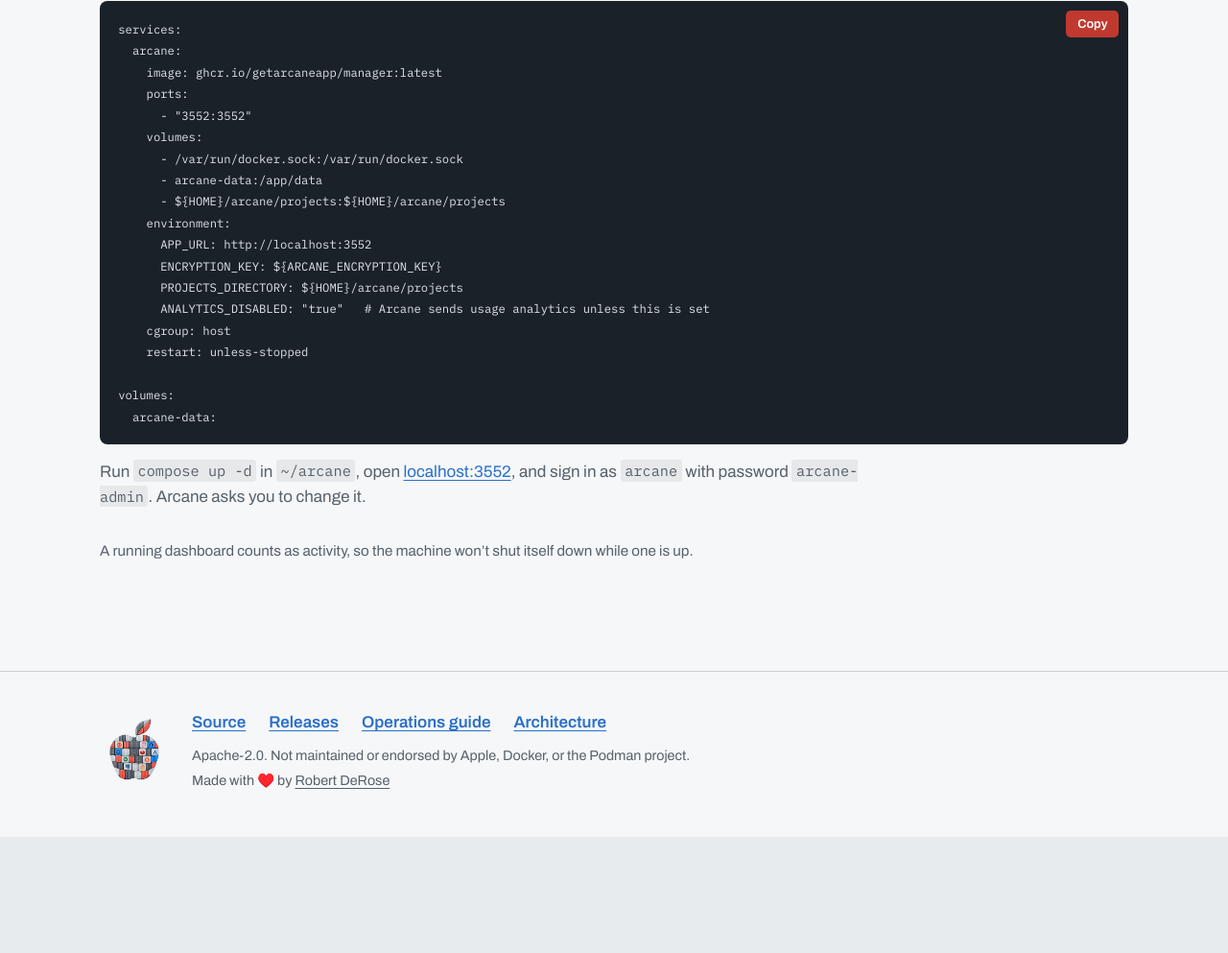
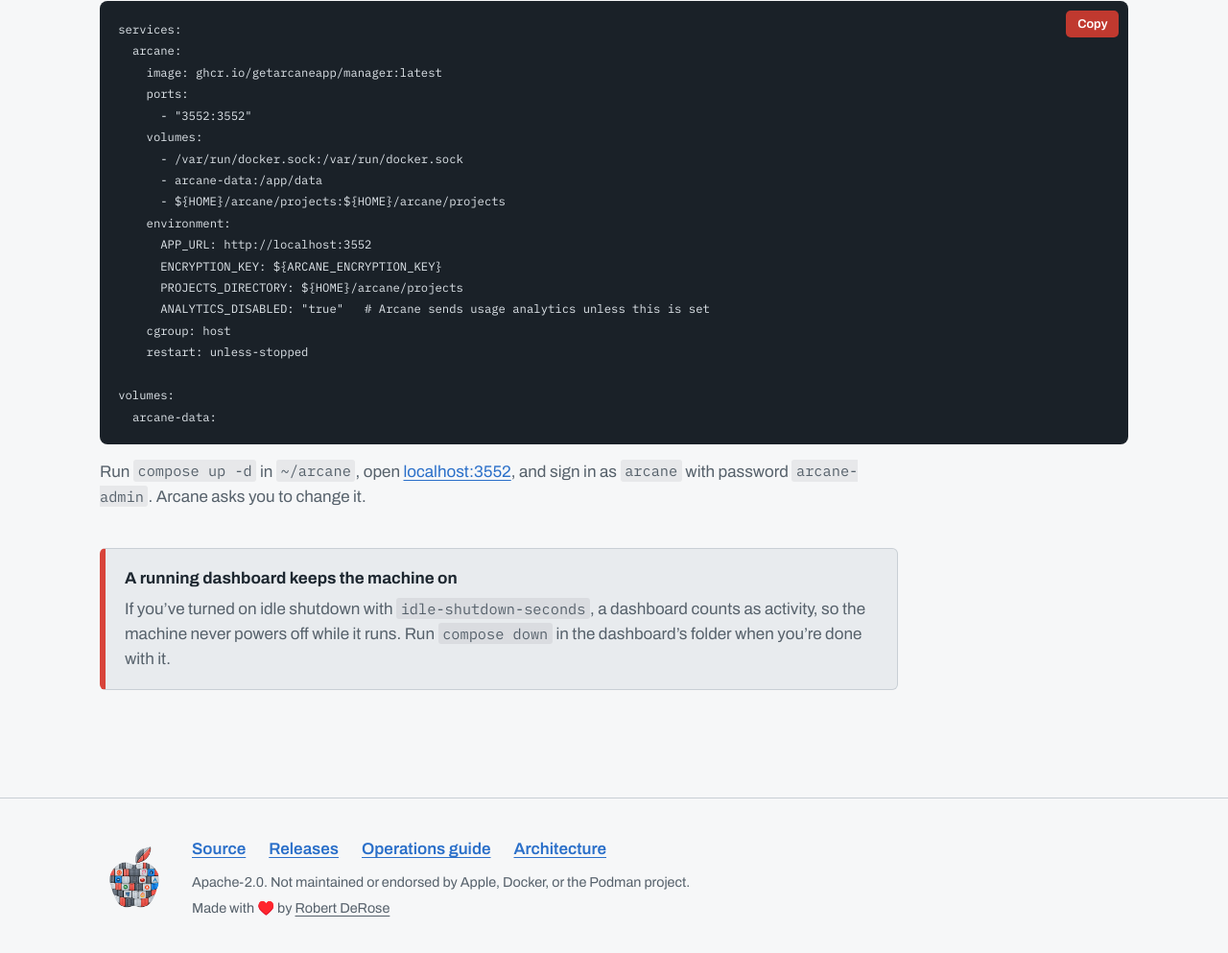
Before and after one commit to RobertDeRose/container-compose, a website: page site/index.html in a window 1280 px wide. Shown: the part 5927-6920 px from the top of the page at 96% size. Before the commit the page ends 6799 px from the top, so only its background shows below. Drawn offline with Linux system fonts and the light colour scheme.

Commit message:
docs(site): call out that a dashboard keeps the machine on
Turn the idle-shutdown note into a callout, scope it to when idle shutdown is enabled, and say how to stop the dashboard.

```diff
--- a/site/index.html
+++ b/site/index.html
@@ -420,7 +420,10 @@ volumes:
       </div>
     </div>
 
-    <p class="aside">A running dashboard counts as activity, so the machine won’t shut itself down while one is up.</p>
+    <div class="callout" role="note">
+      <p class="callout-title">A running dashboard keeps the machine on</p>
+      <p>If you’ve turned on idle shutdown with <code>idle-shutdown-seconds</code>, a dashboard counts as activity, so the machine never powers off while it runs. Run <code>compose down</code> in the dashboard’s folder when you’re done with it.</p>
+    </div>
   </div>
 </section>
 
--- a/site/styles.css
+++ b/site/styles.css
@@ -470,7 +470,16 @@ html:not(.js) .tablist { display: none; }
 
 #dashboards { background: var(--paper); }
 #dashboards .tablist button[aria-selected="true"] { color: var(--paper); }
-.aside { color: var(--hull); font-size: 0.95rem; margin: 2rem 0 0; max-width: 52rem; }
+.callout {
+  margin: 2.5rem 0 0; max-width: 52rem;
+  padding: 1.1rem 1.25rem;
+  background: var(--fog);
+  border: 1px solid var(--rule);
+  border-left: 6px solid var(--red);
+  border-radius: 6px;
+}
+.callout p { margin: 0; color: var(--hull); }
+.callout .callout-title { color: var(--ink); font-weight: 700; margin-bottom: 0.35rem; }
 
 /* Footer */
 
```
